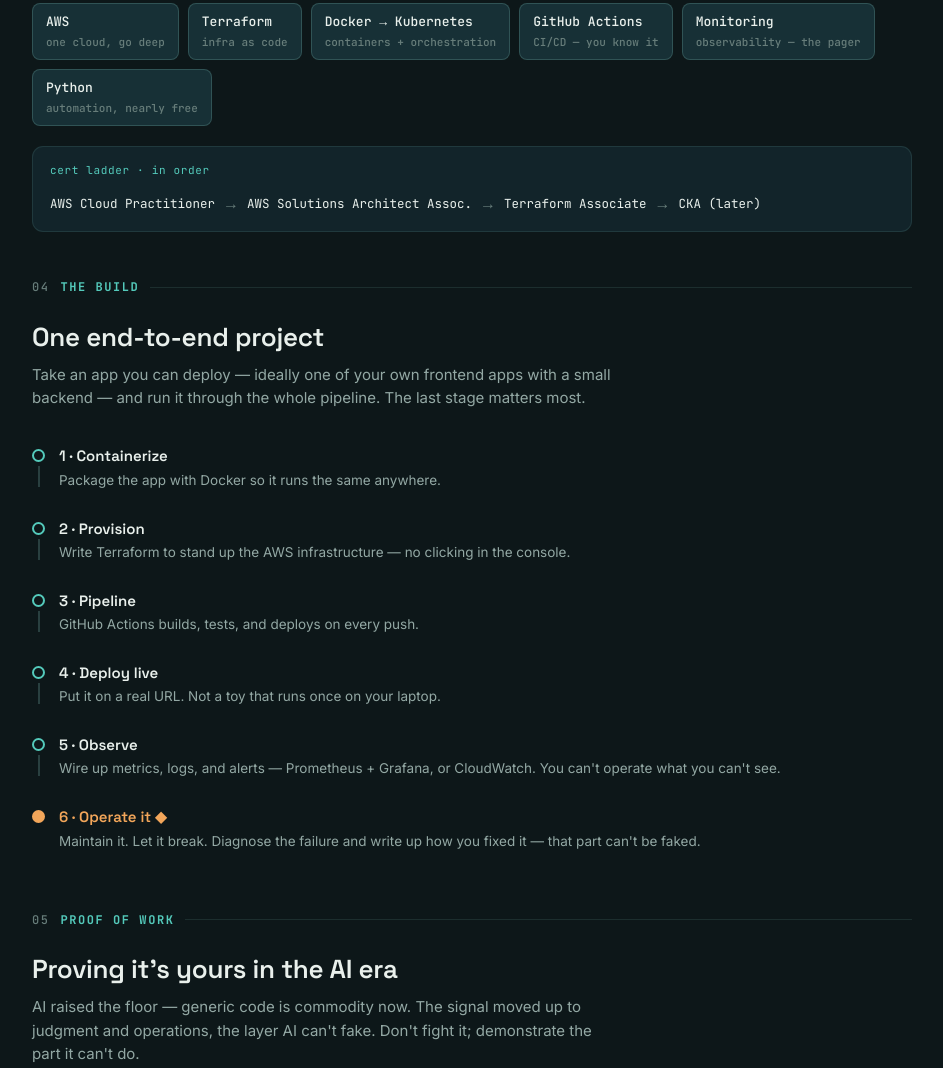
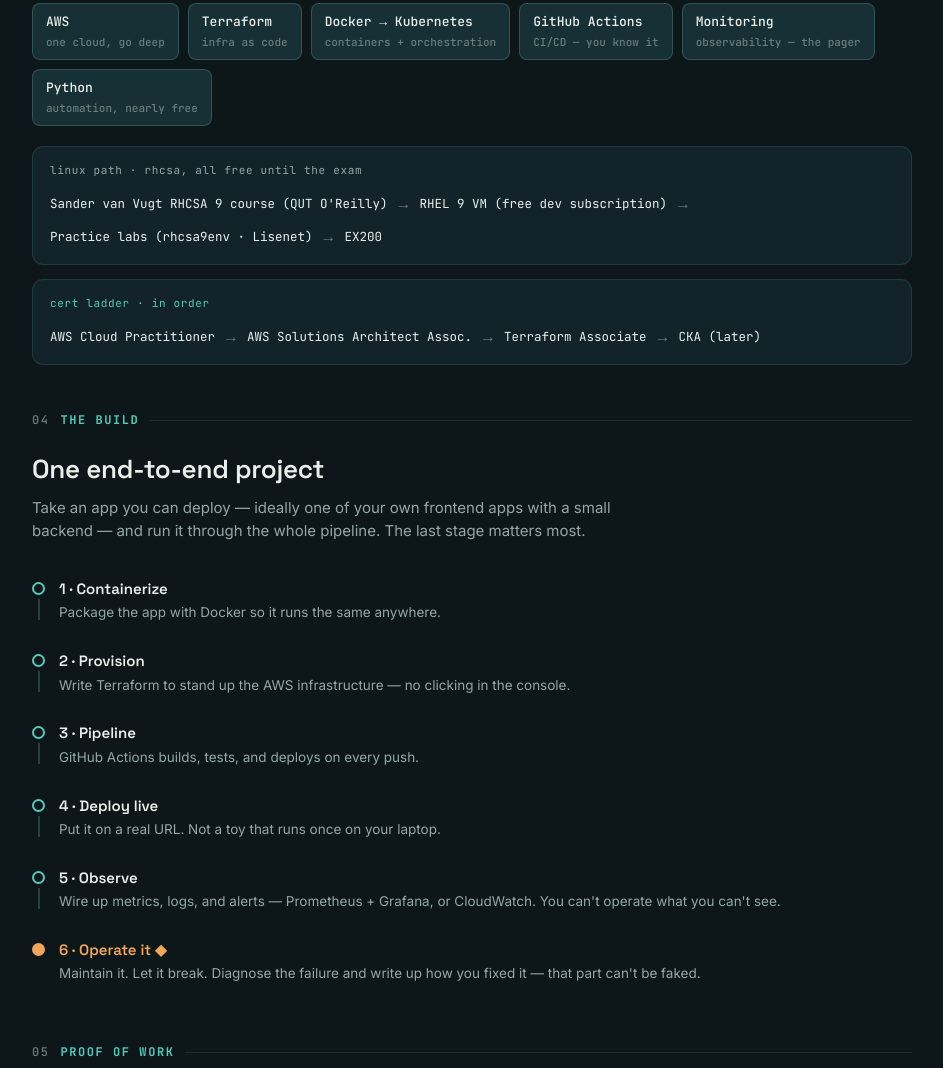
Before and after one commit to harrycpc/devops-roadmap, a plain HTML site: page index.html in a window 1280 px wide. Shown: the part 1856-2924 px from the top of the page, without its empty margins (168-1111 px from the left). Drawn offline with Linux system fonts and the light colour scheme.

Commit message:
Add RHCSA oreillys path

```diff
--- a/index.html
+++ b/index.html
@@ -344,6 +344,13 @@
       <span class="schip rv">Monitoring<span>observability — the pager</span></span>
       <span class="schip rv">Python<span>automation, nearly free</span></span>
     </div>
+    <div class="ladder rv" style="margin-bottom:14px">
+      <span class="ll" style="color:var(--muted)">linux path · rhcsa, all free until the exam</span>
+      <span class="step">Sander van Vugt RHCSA 9 course (QUT O'Reilly)</span><span class="arrow">→</span>
+      <span class="step">RHEL 9 VM (free dev subscription)</span><span class="arrow">→</span>
+      <span class="step">Practice labs (rhcsa9env · Lisenet)</span><span class="arrow">→</span>
+      <span class="step">EX200</span>
+    </div>
     <div class="ladder rv">
       <span class="ll">cert ladder · in order</span>
       <span class="step">AWS Cloud Practitioner</span><span class="arrow">→</span>
@@ -393,6 +400,7 @@
         <ul>
           <li><b>Make the NTI internship the priority.</b> Ask the DevOps engineer real questions, see a live pipeline, connect on LinkedIn, stay in touch — that's your warmest future referral.</li>
           <li><b>Start with foundations — build a home lab.</b> An old laptop, a mini PC, or a $5/mo cloud VM is enough. Live in Linux (shell, permissions, systemd, networking) and break things freely — your zero-cost gym before anything runs on a real AWS bill.</li>
+          <li>Start the <b>RHCSA path: Sander van Vugt's RHEL 9 course — free via QUT's O'Reilly access</b> — on a RHEL 9 VM (free Red Hat Developer subscription). Do the sysadmin work for real: users/groups, permissions, LVM, systemd, firewalld. Then drill free practice labs (<b>rhcsa9env on GitHub, Lisenet mock exam</b>) and book <b>EX200</b> only once practice tasks feel cold — the exam is the only paid step.</li>
           <li>Spin up an <b>AWS free-tier account</b>, install Docker + Terraform, and lock in your portfolio project so it stops nagging you.</li>
           <li>Start <b>AWS Cloud Practitioner</b> if there's time around the internship.</li>
         </ul>
```
